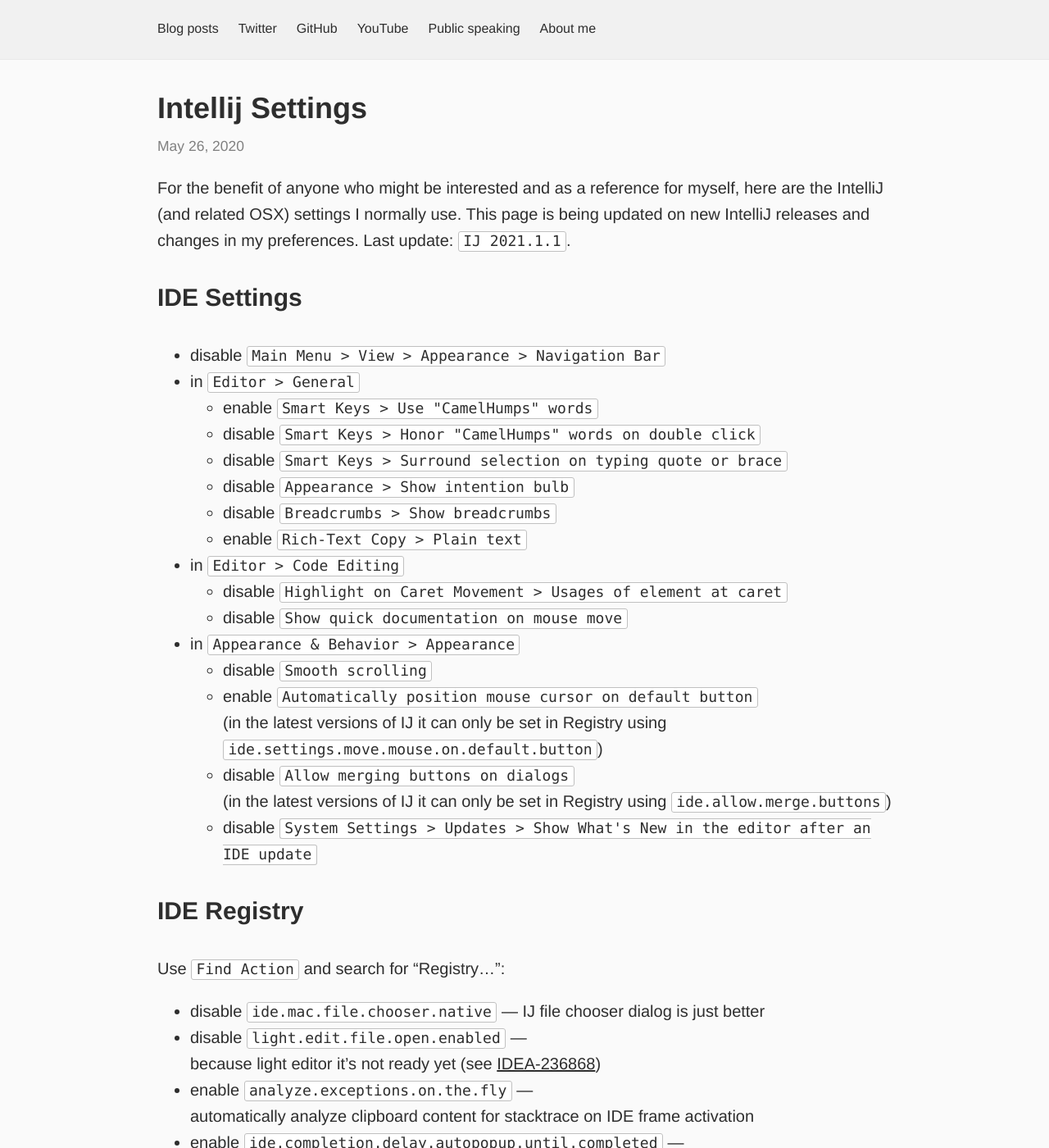
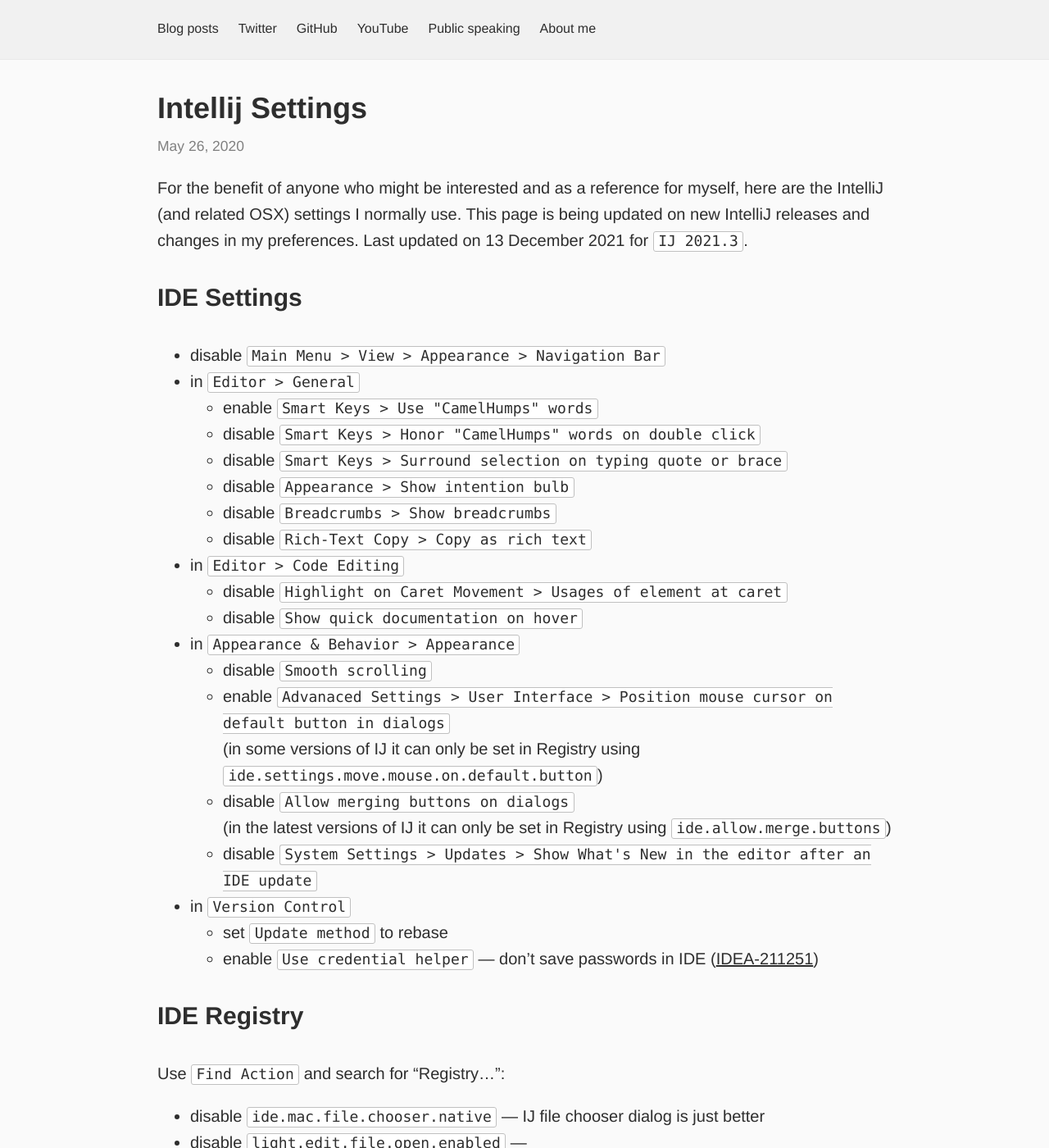
Before and after one commit to dkandalov/dkandalov.github.io, a Jekyll site: the page built from _posts/2020-05-26-intellij-settings.md, in a window 1280 px wide and 1400 px high. Shown: the whole window at 82% size. Built offline with Jekyll 4.4.1, drawn with Linux system fonts in a browser that asks for light colours; our own code applies the rules of GitHub Pages for plain Markdown files; some of the changed text lies outside the part shown.

Commit message:
updated IntelliJ settings post

```diff
--- a/_posts/2020-05-26-intellij-settings.md
+++ b/_posts/2020-05-26-intellij-settings.md
@@ -3,7 +3,7 @@ permalink: intellij-settings
 ---
 
 For the benefit of anyone who might be interested and as a reference for myself, here are the IntelliJ (and related OSX) settings I normally use.
-This page is being updated on new IntelliJ releases and changes in my preferences. Last update: `IJ 2021.1.1`.
+This page is being updated on new IntelliJ releases and changes in my preferences. Last updated on 13 December 2021 for `IJ 2021.3`.
 
 ### IDE Settings
  - disable `Main Menu > View > Appearance > Navigation Bar`
@@ -13,17 +13,20 @@ This page is being updated on new IntelliJ releases and changes in my preference
      - disable `Smart Keys > Surround selection on typing quote or brace`
      - disable `Appearance > Show intention bulb`
      - disable `Breadcrumbs > Show breadcrumbs`
-     - enable `Rich-Text Copy > Plain text`
+     - disable `Rich-Text Copy > Copy as rich text`
  - in `Editor > Code Editing`
      - disable `Highlight on Caret Movement > Usages of element at caret`
-     - disable `Show quick documentation on mouse move`
+     - disable `Show quick documentation on hover`
  - in `Appearance & Behavior > Appearance`
      - disable `Smooth scrolling`
-     - enable `Automatically position mouse cursor on default button`<br/>
-       (in the latest versions of IJ it can only be set in Registry using `ide.settings.move.mouse.on.default.button`)
+     - enable `Advanaced Settings > User Interface > Position mouse cursor on default button in dialogs`<br/>
+       (in some versions of IJ it can only be set in Registry using `ide.settings.move.mouse.on.default.button`)
      - disable `Allow merging buttons on dialogs`<br/>
        (in the latest versions of IJ it can only be set in Registry using `ide.allow.merge.buttons`)
      - disable `System Settings > Updates > Show What's New in the editor after an IDE update`
+ - in `Version Control`
+     - set `Update method` to rebase
+     - enable `Use credential helper` — don't save passwords in IDE ([IDEA-211251](https://youtrack.jetbrains.com/issue/IDEA-211251))
 
 ### IDE Registry
 Use `Find Action` and search for "Registry...":
```
Also changed, not shown: other parts of _posts/2020-05-26-intellij-settings.md (+0 -3 lines).
